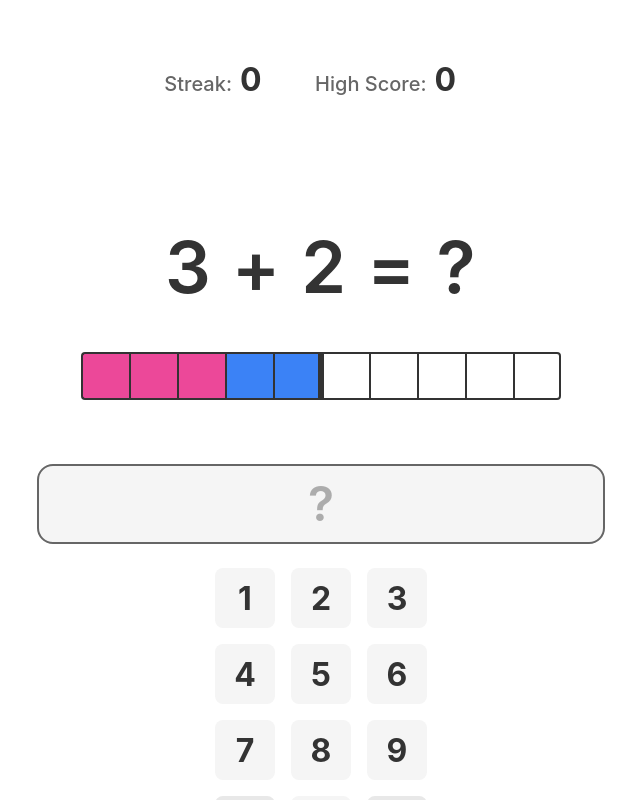
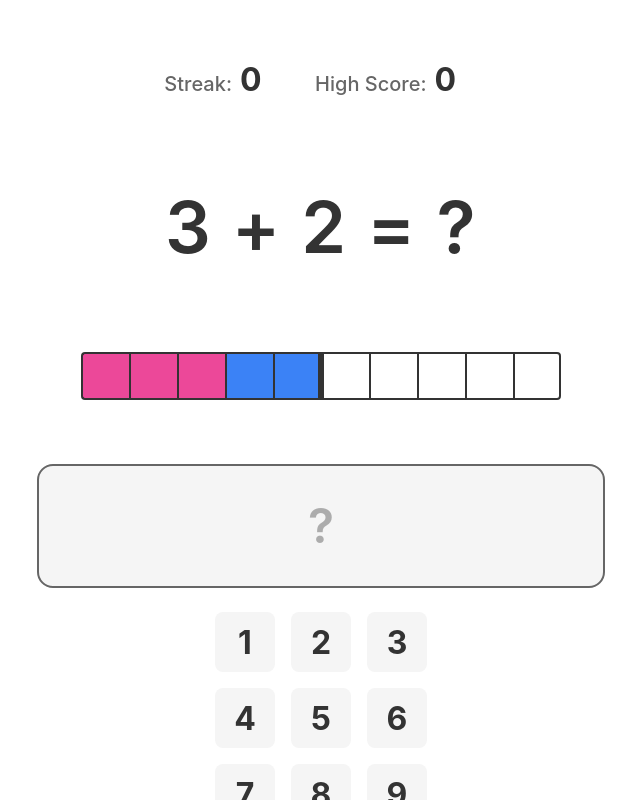
Before and after one commit to cbrit/math-streak, a React (Vite) app: page / in a window 1280 px wide. Shown: the whole page, without its empty margins (319-959 px from the left). Built offline with nearby package versions, Linux system fonts and the light colour scheme.

Commit message:
Fix spacing on iPad

```diff
--- a/src/styles/App.module.css
+++ b/src/styles/App.module.css
@@ -1,5 +1,5 @@
 .app {
-  height: 100vh;
+  height: 100%;
   display: flex;
   align-items: center;
   justify-content: center;
--- a/src/styles/ProblemDisplay.module.css
+++ b/src/styles/ProblemDisplay.module.css
@@ -3,15 +3,15 @@
   font-size: var(--font-size-xxlarge);
   color: var(--color-text);
   text-align: center;
-  padding: var(--spacing-xl);
+  padding: var(--spacing-sm);
   font-weight: 600;
   letter-spacing: 0.02em;
 
   /* Ensure readability */
   line-height: 1.2;
 
-  /* Add some breathing room */
-  margin: var(--spacing-lg) 0;
+  /* Minimal spacing to maximize viewport usage */
+  margin: var(--spacing-sm) 0;
 }
 
 /* Answer value styling */
--- a/src/styles/global.css
+++ b/src/styles/global.css
@@ -45,6 +45,11 @@
   padding: 0;
 }
 
+html {
+  height: 100%;
+  overflow: hidden;
+}
+
 body {
   font-family: var(--font-family);
   font-size: var(--font-size-base);
@@ -53,6 +58,8 @@ body {
   line-height: 1.5;
   -webkit-font-smoothing: antialiased;
   -moz-osx-font-smoothing: grayscale;
+  height: 100%;
+  overflow: hidden;
 }
 
 button {
```
